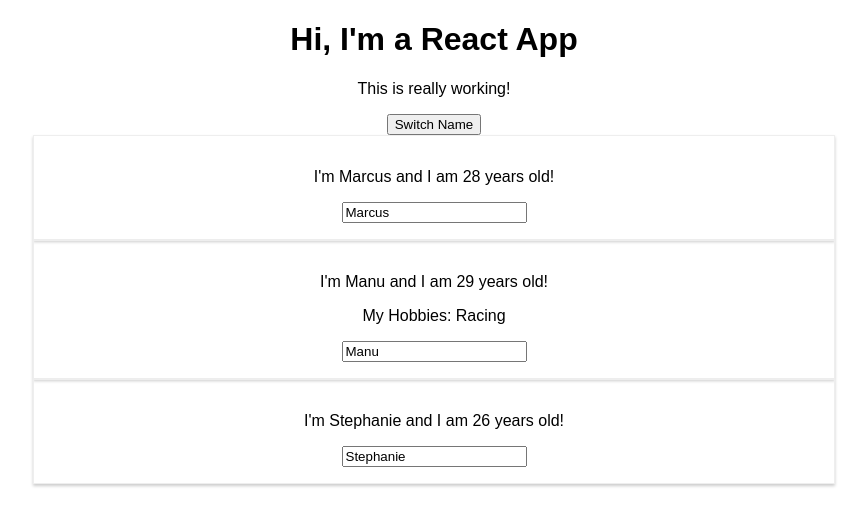
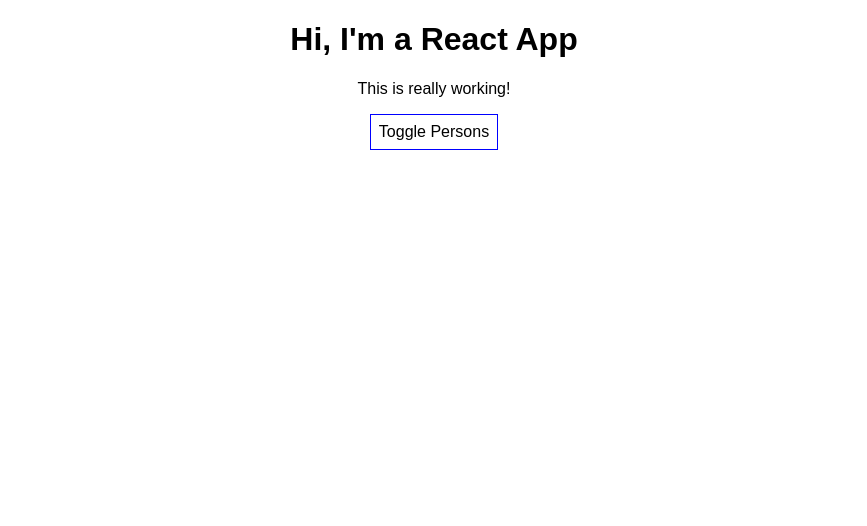
Before and after one commit to mrodrigues95/first-react-app, a React (Create React App) app: page / in a window 1280 px wide. Shown: the top 526 px of the page, without its empty margins (206-1073 px from the left). Built offline with nearby package versions, Linux system fonts and the light colour scheme.

Commit message:
conditional content

```diff
--- a/src/App.js
+++ b/src/App.js
@@ -10,6 +10,7 @@
       { name: 'Stephanie', age: 26 },
     ],
     otherState: 'some other value',
+    showPersons: false,
   };
 
   switchNameHandler = (newName) => {
@@ -32,14 +33,25 @@
     });
   };
 
+  togglePersonsHandler = () => {
+    const doesShow = this.state.showPersons;
+    this.setState({ showPersons: !doesShow });
+  };
+
   render() {
-    return (
-      <div className="App">
-        <h1>Hi, I'm a React App</h1>
-        <p>This is really working!</p>
-        <button onClick={() => this.switchNameHandler('Marcus!!')}>
-          Switch Name
-        </button>
+    const style = {
+      backgroundColor: 'white',
+      font: 'inherit',
+      border: '1px solid blue',
+      padding: '8px',
+      cursor: 'pointer',
+    };
+
+    let persons = null;
+
+    if (this.state.showPersons) {
+      persons = (
+        <div>
           <Person
             name={this.state.persons[0].name}
             age={this.state.persons[0].age}
@@ -56,6 +68,18 @@
             name={this.state.persons[2].name}
             age={this.state.persons[2].age}
           />
+        </div>
+      );
+    }
+
+    return (
+      <div className="App">
+        <h1>Hi, I'm a React App</h1>
+        <p>This is really working!</p>
+        <button style={style} onClick={this.togglePersonsHandler}>
+          Toggle Persons
+        </button>
+        {persons}
       </div>
     );
     // return React.createElement('div', {className: 'App'}, React.createElement('h1', null, 'Does this work now?'));
--- a/src/Person/Person.css
+++ b/src/Person/Person.css
@@ -1,6 +1,6 @@
 .Person {
     width: 60%;
-    margin: auto;
+    margin: 16px auto;
     border: 1px solid #eee;
     box-shadow: 0 2px 3px #ccc;
     padding: 16px;
```
Lines whose indentation alone changed are shown as unchanged.
